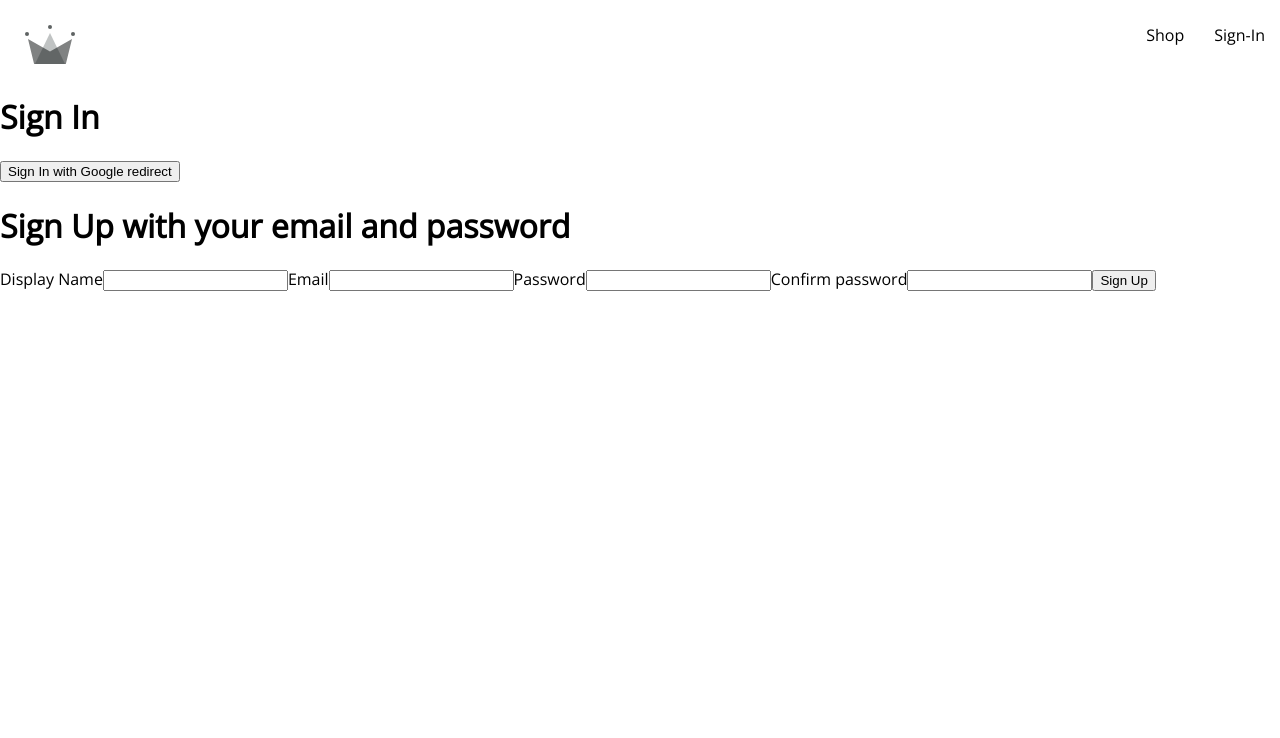
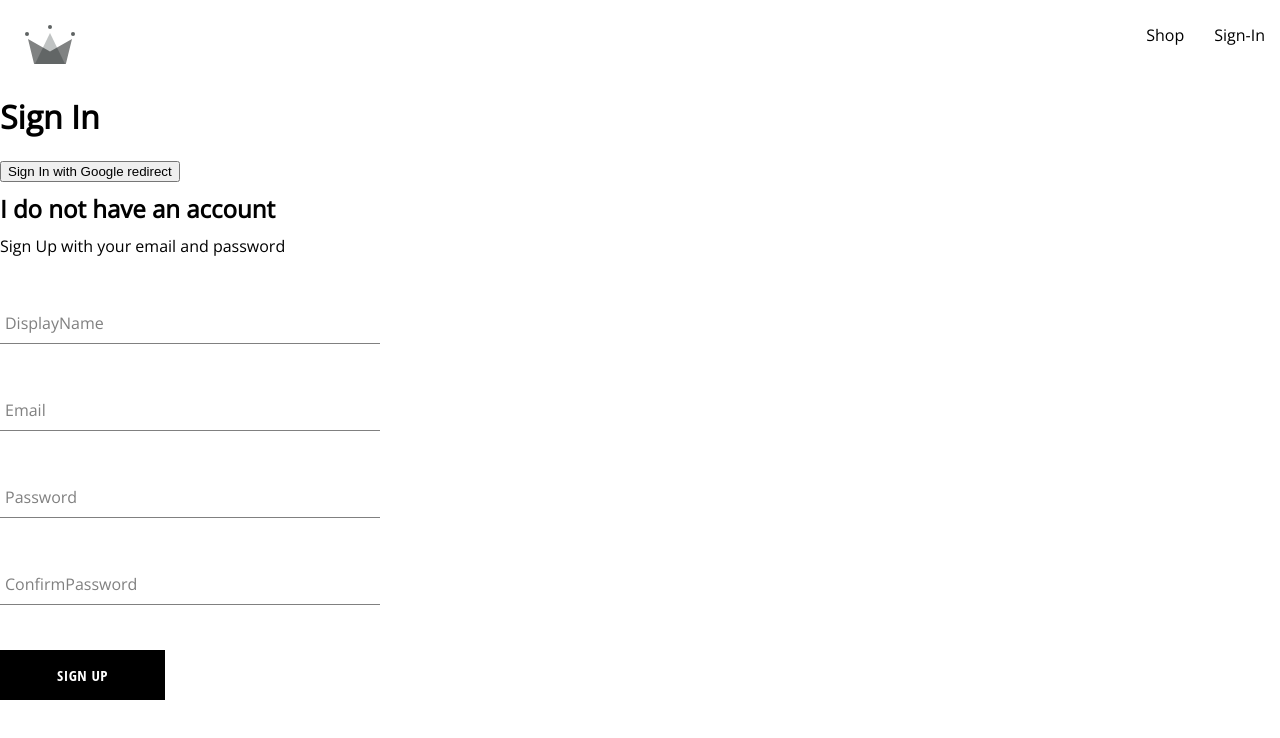
Before and after one commit to Reck1618/ecommerce-website-react, a React (Create React App) app: page /sign-in in a window 1280 px wide. Shown: the top 738 px of the page. Built offline with nearby package versions, Linux system fonts and the light colour scheme; a web font is replaced by a local one.

Commit message:
created sing up, form, and button

```diff
--- /dev/null
+++ b/src/components/button/button.component.jsx
@@ -0,0 +1,14 @@
+import "./button.styles.scss";
+
+const BUTTON_TYPE_CLASSES = {
+    google: "google-sign-in",
+    inverted: "inverted",
+}
+
+const Button = ({ children, buttonType, ...otherProps }) => {
+    return (
+        <button className={`button-container ${BUTTON_TYPE_CLASSES[buttonType]}`}>{children}</button>
+    )
+};
+
+export default Button;
--- /dev/null
+++ b/src/components/button/button.styles.scss
@@ -0,0 +1,46 @@
+.button-container {
+    min-width: 165px;
+    width: auto;
+    height: 50px;
+    letter-spacing: 0.5px;
+    line-height: 50px;
+    padding: 0 35px 0 35px;
+    font-size: 15px;
+    background-color: black;
+    color: white;
+    text-transform: uppercase;
+    font-family: 'Open Sans Condensed';
+    font-weight: bolder;
+    border: none;
+    cursor: pointer;
+    display: flex;
+    justify-content: center;
+
+    &:hover {
+      background-color: white;
+      color: black;
+      border: 1px solid black;
+    }
+
+    &.google-sign-in {
+      background-color: #4285f4;
+      color: white;
+
+      &:hover {
+        background-color: #357ae8;
+        border: none;
+      }
+    }
+
+    &.inverted {
+      background-color: white;
+      color: black;
+      border: 1px solid black;
+
+      &:hover {
+        background-color: black;
+        color: white;
+        border: none;
+      }
+    }
+  }
--- /dev/null
+++ b/src/components/form-input/form-input.component.jsx
@@ -0,0 +1,12 @@
+import './form-input.styles.scss';
+
+const FormInput = ({ label, ...otherProps }) => {
+    return (
+        <div className="group">
+            <input className="form-input" {...otherProps} />
+            {label && (<label className={`${otherProps.value.length ? 'shrink' : ''} form-input-label`}>{label}</label>)}
+        </div>
+    )
+}
+
+export default FormInput;
--- /dev/null
+++ b/src/components/form-input/form-input.styles.scss
@@ -0,0 +1,54 @@
+$sub-color: grey;
+$main-color: black;
+
+@mixin shrinkLabel {
+  top: -14px;
+  font-size: 12px;
+  color: $main-color;
+}
+
+.group {
+  position: relative;
+  margin: 45px 0;
+
+  .form-input {
+    background: none;
+    background-color: white;
+    color: $sub-color;
+    font-size: 18px;
+    padding: 10px 10px 10px 5px;
+    display: block;
+    width: 100%;
+    border: none;
+    border-radius: 0;
+    border-bottom: 1px solid $sub-color;
+    margin: 25px 0;
+
+    &:focus {
+      outline: none;
+    }
+
+    &:focus ~ .form-input-label {
+      @include shrinkLabel();
+    }
+  }
+
+  input[type='password'] {
+    letter-spacing: 0.3em;
+  }
+
+  .form-input-label {
+    color: $sub-color;
+    font-size: 16px;
+    font-weight: normal;
+    position: absolute;
+    pointer-events: none;
+    left: 5px;
+    top: 10px;
+    transition: 300ms ease all;
+
+    &.shrink {
+      @include shrinkLabel();
+    }
+  }
+}
--- a/src/components/sign-up-form/sign-up-form.component.jsx
+++ b/src/components/sign-up-form/sign-up-form.component.jsx
@@ -1,5 +1,8 @@
 import { useState } from 'react';
+import FormInput from '../form-input/form-input.component';
+import './sign-up-form.styles.scss';
 import { createUserWithEmailAndPasswordFirebase, createUserDocumentFromAuth } from '../../utils/firebase/firebase.utils';
+import Button from '../button/button.component';
 
 const defaultformFields = {
     displayName: '',
@@ -43,22 +46,19 @@
     };
 
     return (
-        <div>
-            <h1>Sign Up with your email and password</h1>
+        <div className="sign-up-container">
+            <h2>I do not have an account</h2>
+            <span>Sign Up with your email and password</span>
             <form onSubmit={handleSubmit}>
-                <label htmlFor="displayName">Display Name</label>
-                <input type="text" name="displayName" onChange={handleChange} value={displayName} required/>
+                <FormInput label="DisplayName" type="text" name="displayName" onChange={handleChange} value={displayName} required/>
 
-                <label htmlFor="email">Email</label>
-                <input type="email" name="email" onChange={handleChange} value={email} required/>
+                <FormInput label="Email" type="email" name="email" onChange={handleChange} value={email} required/>
 
-                <label htmlFor="password">Password</label>
-                <input type="password" name="password" onChange={handleChange} value={password} required/>
+                <FormInput label="Password" type="password" name="password" onChange={handleChange} value={password} required/>
 
-                <label htmlFor="confirmPassword">Confirm password</label>
-                <input type="password" name="confirmPassword" onChange={handleChange} value={confirmPassword} required/>
+                <FormInput label="ConfirmPassword" type="password" name="confirmPassword" onChange={handleChange} value={confirmPassword} required/>
 
-                <button type="submit">Sign Up</button>
+                <Button type="submit">Sign Up</Button>
             </form>
         </div>
     )
--- /dev/null
+++ b/src/components/sign-up-form/sign-up-form.styles.scss
@@ -0,0 +1,9 @@
+.sign-up-container {
+  display: flex;
+  flex-direction: column;
+  width: 380px;
+
+  h2 {
+    margin: 10px 0;
+  }
+}
```
